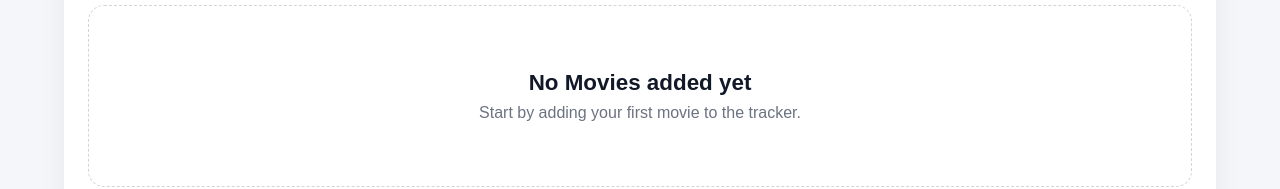
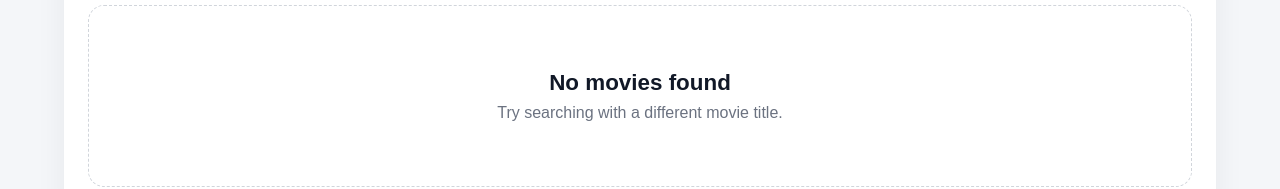
Before and after one commit to Ujjwal-Darnal/Movie-Tracker-App, a React (Vite) app: page / in a window 1280 px wide. Both pictures are taken after typing "Sample", "Sample", "Sample" into the empty fields and a click on the button "+Add Movie". Shown: the part 657-846 px from the top of the page. Built offline with nearby package versions, Linux system fonts and the light colour scheme.

Commit message:
Improve empty state for search results

```diff
--- a/src/App.jsx
+++ b/src/App.jsx
@@ -133,10 +133,12 @@ function handleUpdateRating(movieId,newRating){
           </div>
 
           <MovieList movies={filteredMovies}
+          searchTerm={searchTerm}
           onToggleStatus = {handleToggleStatus}
           onDeleteMovie = {handleDeleteMovie}
           onToggleFavourite={handleToggleFavourite}
-          onUpdateRating = {handleUpdateRating}/>
+          onUpdateRating = {handleUpdateRating}
+          />
         </section>
       </main>
 
--- a/src/components/MovieList.jsx
+++ b/src/components/MovieList.jsx
@@ -1,7 +1,9 @@
 import MovieCard  from "./MovieCard";
 
 
-function MovieList({movies,onToggleStatus,
+function MovieList({movies,
+    searchTerm,
+    onToggleStatus,
     onDeleteMovie,
     onToggleFavourite,
     onUpdateRating,
@@ -10,13 +12,16 @@ function MovieList({movies,onToggleStatus,
 }){
    if(movies.length === 0){
     return(
-        <div className="empty-state">
-            <h3>No Movies added yet</h3>
-            <p>Start by adding your first movie to the tracker.</p>
-        </div>
+   <div className="empty-state">
+      <h3>{searchTerm ? "No movies found" : "No movies added yet"}</h3>
+      <p>
+        {searchTerm
+          ? "Try searching with a different movie title."
+          : "Start by adding your first movie to the tracker."}
+      </p>
+    </div>
     );
-   }
-
+}
 
     return (
         <div className="movie-list">
```
